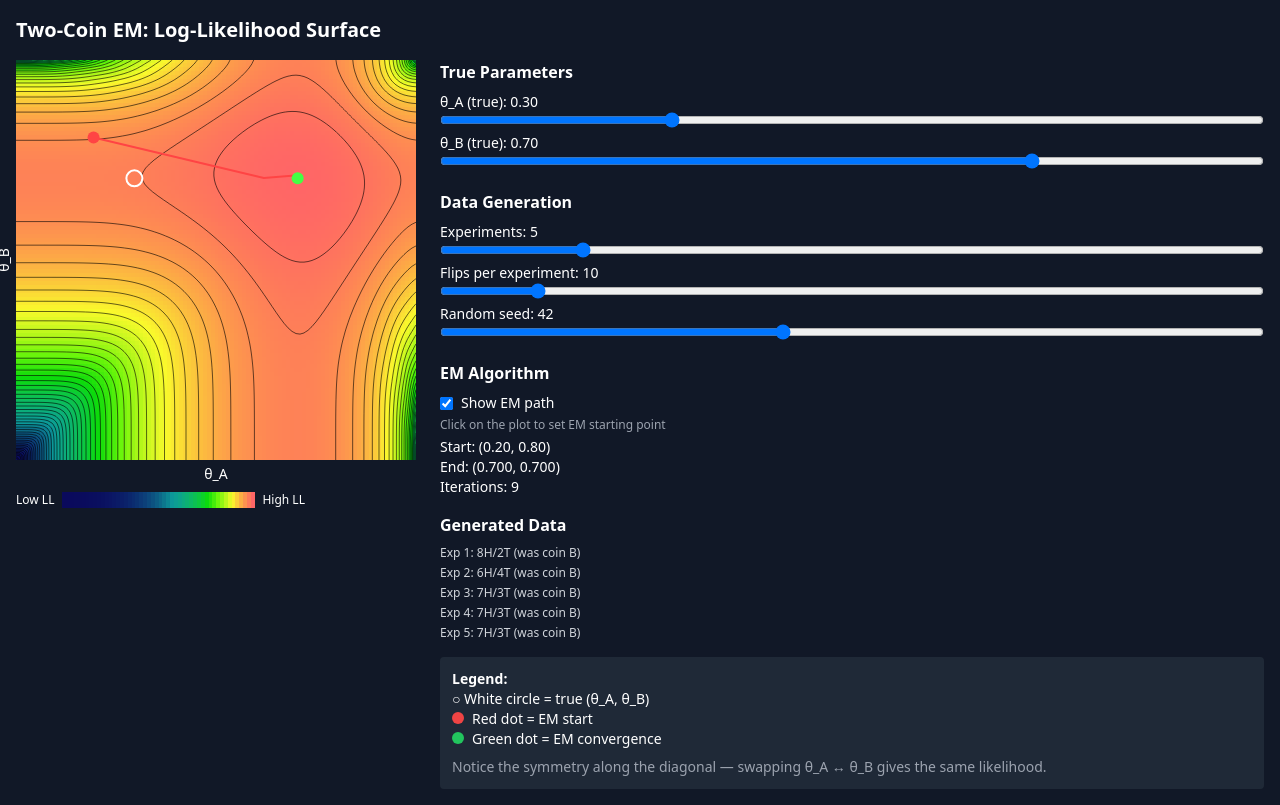
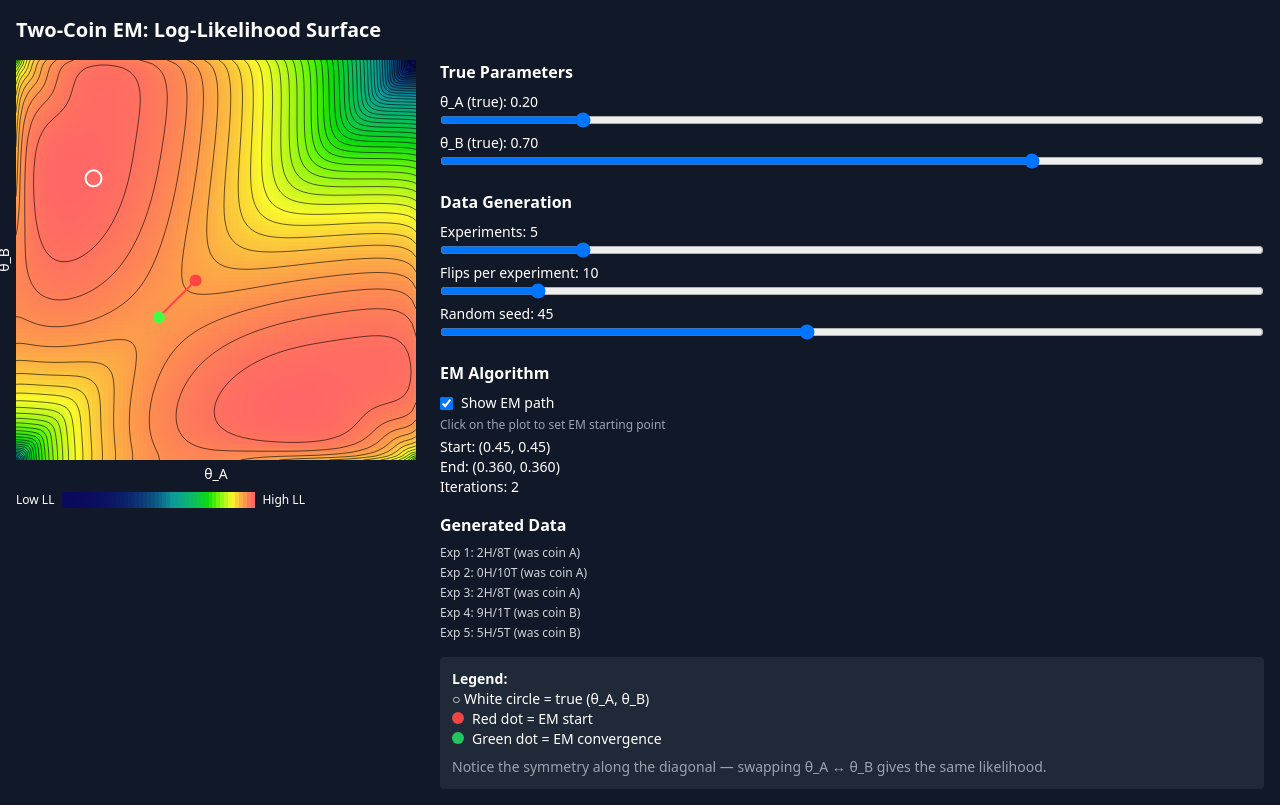
Before and after one commit to julianrdcosta/two-coin-em, a Next.js app: page / in a window 1280 px wide. Built offline with nearby package versions, Linux system fonts and the light colour scheme.

Commit message:
Nicer default settings.

```diff
--- a/app/page.js
+++ b/app/page.js
@@ -3,14 +3,14 @@
 import React, { useState, useMemo, useRef, useEffect } from 'react';
 
 export default function Home() {
-  const [trueTheta_A, setTrueTheta_A] = useState(0.3);
+  const [trueTheta_A, setTrueTheta_A] = useState(0.2);
   const [trueTheta_B, setTrueTheta_B] = useState(0.7);
   const [numExperiments, setNumExperiments] = useState(5);
   const [flipsPerExperiment, setFlipsPerExperiment] = useState(10);
-  const [seed, setSeed] = useState(42);
+  const [seed, setSeed] = useState(45);
   const [resolution, setResolution] = useState(100);
   const [showEMPath, setShowEMPath] = useState(true);
-  const [emInit, setEmInit] = useState({ a: 0.2, b: 0.8 });
+  const [emInit, setEmInit] = useState({ a: 0.45, b: 0.45 });
 
   const canvasRef = useRef(null);
   const plotSize = 400;
```
Also changed, not shown: 14 other files (tests, documents, lock files or other folders).
